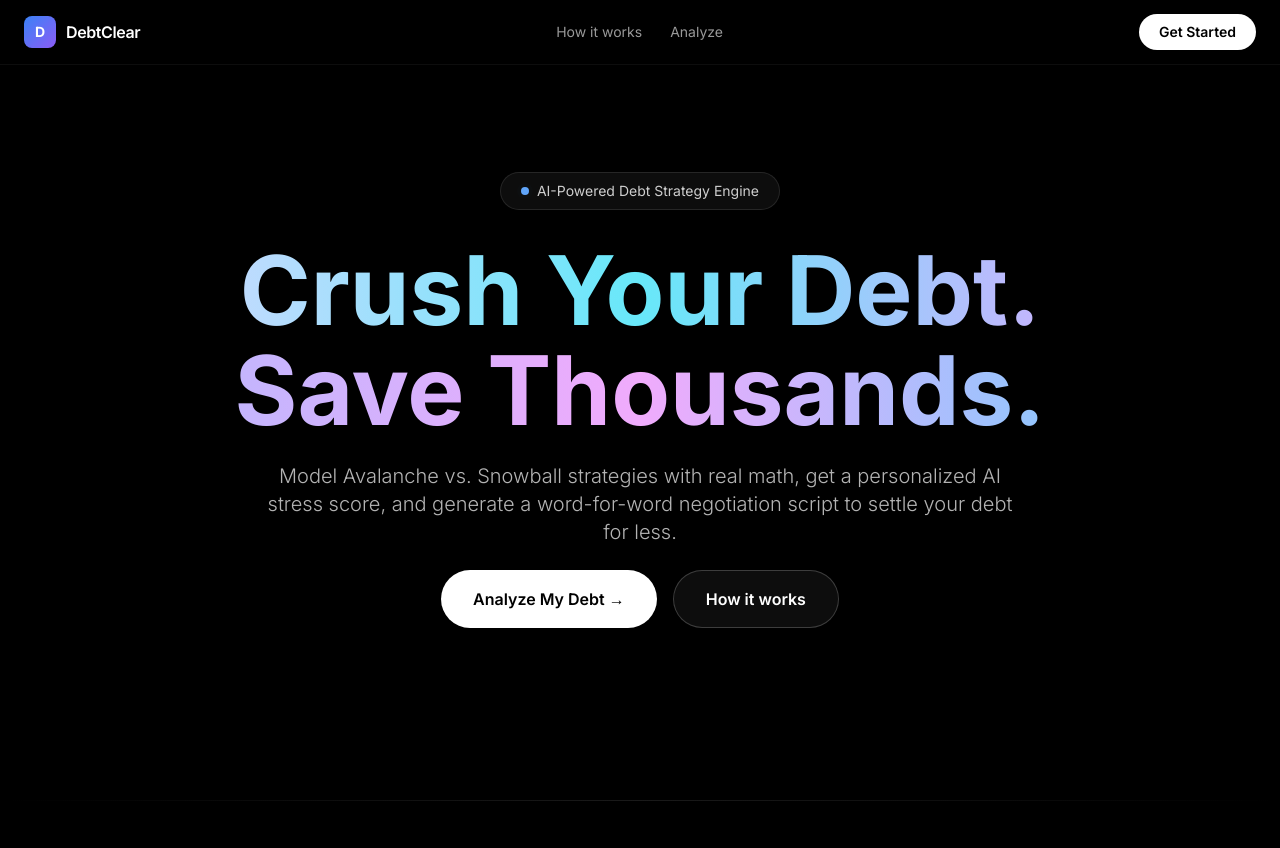
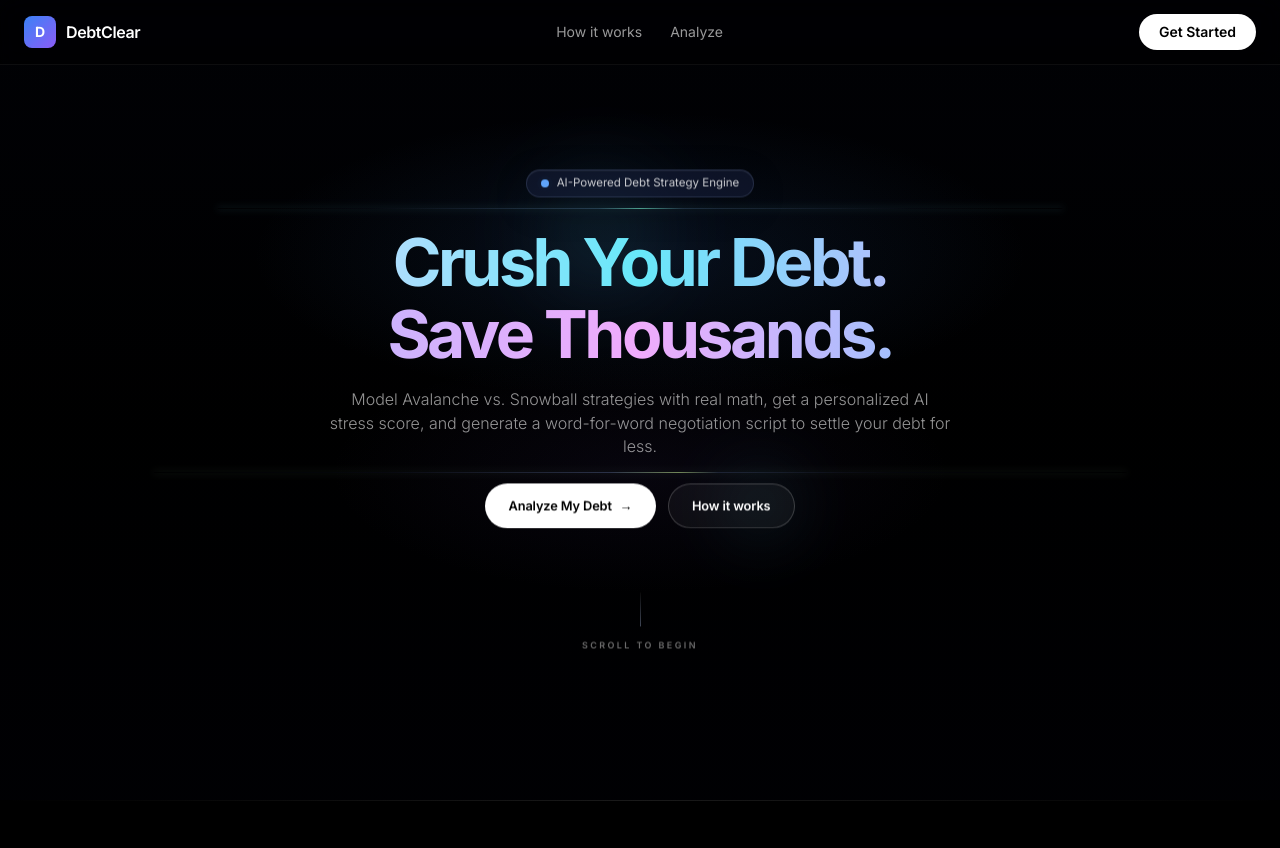
Before and after one commit to aryangorde8/debtclear, a Django app: page / in a window 1280 px wide. Shown: the top 848 px of the page. Run offline with Django 5.2, Linux system fonts and the light colour scheme; some libraries are stand-ins or nearby versions.

Commit message:
feat: add cinematic landing hero

```diff
--- a/templates/index.html
+++ b/templates/index.html
@@ -112,6 +112,119 @@
       .animate-fade-in-up, .animate-fade-in-down { animation: none !important; opacity: 1 !important; }
     }
 
+    /* Reference-inspired landing hero. These styles are deliberately scoped so
+       the later payoff-plan sections can keep their existing visual rhythm. */
+    .hero-theme {
+      min-height: 100svh;
+      isolation: isolate;
+      overflow: hidden;
+      padding-top: 4rem;
+      padding-bottom: 1.5rem;
+    }
+    .hero-vignette {
+      position: absolute;
+      inset: 0;
+      z-index: 0;
+      pointer-events: none;
+      background:
+        radial-gradient(ellipse 42% 25% at 50% 32%, rgba(40, 86, 151, .18), transparent 72%),
+        radial-gradient(ellipse 32% 20% at 50% 59%, rgba(76, 55, 145, .09), transparent 76%),
+        linear-gradient(180deg, rgba(4, 8, 28, .18) 0%, rgba(1, 3, 12, .03) 52%, rgba(0, 1, 7, .42) 100%);
+    }
+    .hero-streak {
+      position: absolute;
+      z-index: 1;
+      height: 1px;
+      pointer-events: none;
+      border-radius: 999px;
+      opacity: .72;
+      mix-blend-mode: screen;
+    }
+    .hero-streak-one {
+      top: 26%;
+      left: 50%;
+      width: min(66vw, 62rem);
+      transform: translateX(-50%);
+      background: linear-gradient(90deg, transparent 0%, rgba(104, 155, 255, .03) 18%, rgba(137, 199, 255, .34) 45%, rgba(119, 255, 214, .9) 50%, rgba(137, 199, 255, .28) 55%, rgba(104, 155, 255, .03) 82%, transparent 100%);
+      box-shadow: 0 0 6px rgba(111, 226, 255, .4), 0 0 24px rgba(87, 163, 255, .14);
+    }
+    .hero-streak-two {
+      top: 59%;
+      left: 50%;
+      width: min(76vw, 72rem);
+      transform: translateX(-50%);
+      background: linear-gradient(90deg, transparent 0%, rgba(111, 149, 255, .06) 24%, rgba(153, 187, 255, .34) 47%, rgba(212, 255, 152, .72) 54%, rgba(149, 183, 255, .22) 58%, rgba(111, 149, 255, .04) 76%, transparent 100%);
+      box-shadow: 0 0 7px rgba(177, 228, 170, .3), 0 0 30px rgba(106, 129, 255, .12);
+    }
+    .hero-flare {
+      position: absolute;
+      z-index: 1;
+      width: 13rem;
+      height: 13rem;
+      pointer-events: none;
+      border-radius: 999px;
+      filter: blur(38px);
+      opacity: .18;
+      background: radial-gradient(circle, rgba(76, 241, 212, .9) 0%, rgba(96, 157, 255, .24) 34%, transparent 72%);
+    }
+    .hero-flare-one { top: 16%; left: calc(50% - 9rem); }
+    .hero-flare-two { top: 50%; left: calc(50% + 1rem); opacity: .13; transform: scale(.72); }
+    .hero-content {
+      position: relative;
+      z-index: 10;
+      width: min(100%, 68rem);
+      transform: translateY(-.6rem);
+    }
+    .hero-badge {
+      padding: .48rem .88rem;
+      font-size: .72rem;
+      line-height: 1;
+      color: rgba(255,255,255,.78);
+      background: rgba(24, 31, 62, .52);
+      border: 1px solid rgba(185, 203, 255, .14);
+      box-shadow: inset 0 1px 0 rgba(255,255,255,.05), 0 10px 36px rgba(0,0,0,.18);
+    }
+    .hero-title {
+      margin: 0;
+      font-size: clamp(3.25rem, 5.15vw, 4.75rem);
+      font-weight: 700;
+      line-height: 1.02;
+      letter-spacing: -.052em;
+    }
+    .hero-title-line { display: block; }
+    .hero-title-line + .hero-title-line { margin-top: .06em; }
+    .hero-subtitle {
+      max-width: 39rem;
+      font-size: clamp(.95rem, 1.25vw, 1.06rem);
+      line-height: 1.48;
+      color: rgba(255,255,255,.58);
+    }
+    .hero-button {
+      min-height: 2.8rem;
+      padding: .72rem 1.45rem;
+      font-size: .8rem;
+      letter-spacing: -.01em;
+    }
+    .hero-scroll-cue {
+      color: rgba(255,255,255,.42);
+      font-size: .56rem;
+      font-weight: 600;
+      letter-spacing: .27em;
+    }
+    .hero-scroll-line {
+      width: 1px;
+      height: 2.15rem;
+      background: linear-gradient(to bottom, rgba(255,255,255,.06), rgba(190, 209, 255, .5));
+    }
+    @media (max-width: 639px) {
+      .hero-theme { padding-top: 4.5rem; }
+      .hero-content { transform: none; }
+      .hero-title { font-size: clamp(2.85rem, 13.5vw, 4rem); letter-spacing: -.05em; }
+      .hero-scroll-cue-wrap { padding-top: 2.75rem; }
+      .hero-streak-one { top: 24%; width: 110vw; }
+      .hero-streak-two { top: 60%; width: 125vw; }
+    }
+
     /* What-if range slider */
     input[type=range].wi-range { -webkit-appearance:none; appearance:none; height:8px; border-radius:9999px; outline:none; }
     input[type=range].wi-range::-webkit-slider-thumb { -webkit-appearance:none; width:20px; height:20px; border-radius:9999px; background:#34d399; box-shadow:0 0 12px rgba(16,185,129,0.6); cursor:pointer; }
@@ -148,31 +261,41 @@
     </div>
   </header>
 
-  <!-- ============ HERO (AnimatedShaderHero) ============ -->
-  <section id="top" class="relative w-full min-h-screen flex flex-col items-center justify-center px-4">
-    <div class="relative z-10 flex flex-col items-center justify-center text-white max-w-5xl mx-auto">
+  <!-- ============ HERO ============ -->
+  <section id="top" class="hero-theme relative w-full flex flex-col items-center justify-center px-4">
+    <div class="hero-vignette" aria-hidden="true"></div>
+    <div class="hero-streak hero-streak-one" aria-hidden="true"></div>
+    <div class="hero-streak hero-streak-two" aria-hidden="true"></div>
+    <div class="hero-flare hero-flare-one" aria-hidden="true"></div>
+    <div class="hero-flare hero-flare-two" aria-hidden="true"></div>
+    <div class="hero-content flex flex-col items-center justify-center text-white mx-auto">
       <div class="mb-8 animate-fade-in-down">
-        <div class="flex items-center gap-2 px-5 py-2 bg-white/5 backdrop-blur-md border border-white/10 rounded-full text-sm">
+        <div class="hero-badge flex items-center gap-2 backdrop-blur-md rounded-full">
           <span class="relative flex h-2 w-2">
             <span class="animate-ping absolute inline-flex h-full w-full rounded-full bg-blue-400 opacity-75"></span>
             <span class="relative inline-flex rounded-full h-2 w-2 bg-blue-400"></span>
           </span>
-          <span class="text-white/80">AI-Powered Debt Strategy Engine</span>
-        </div>
-      </div>
-      <div class="text-center space-y-6">
-        <div class="space-y-1">
-          <h1 class="text-5xl md:text-7xl lg:text-8xl font-bold gradient-text animate-fade-in-up animation-delay-200 leading-[1.05]">Crush Your Debt.</h1>
-          <h1 class="text-5xl md:text-7xl lg:text-8xl font-bold gradient-text-2 animate-fade-in-up animation-delay-400 leading-[1.05]">Save Thousands.</h1>
-        </div>
-        <div class="max-w-3xl mx-auto animate-fade-in-up animation-delay-600">
-          <p class="text-lg md:text-xl text-white/70 font-light leading-relaxed">
+          <span>AI-Powered Debt Strategy Engine</span>
+        </div>
+      </div>
+      <div class="text-center">
+        <h1 class="hero-title">
+          <span class="hero-title-line gradient-text animate-fade-in-up animation-delay-200">Crush Your Debt.</span>
+          <span class="hero-title-line gradient-text-2 animate-fade-in-up animation-delay-400">Save Thousands.</span>
+        </h1>
+        <div class="mt-5 mx-auto animate-fade-in-up animation-delay-600">
+          <p class="hero-subtitle mx-auto font-light">
             Model Avalanche vs. Snowball strategies with real math, get a personalized AI stress score, and generate a word-for-word negotiation script to settle your debt for less.
           </p>
         </div>
-        <div class="flex flex-col sm:flex-row gap-4 justify-center mt-10 animate-fade-in-up animation-delay-800">
-          <a href="#analyze" class="px-8 py-4 btn-white rounded-full font-semibold text-base inline-flex items-center justify-center gap-2">Analyze My Debt →</a>
-          <a href="#how" class="px-8 py-4 bg-white/5 hover:bg-white/10 border border-white/20 hover:border-white/40 text-white rounded-full font-semibold text-base transition-all duration-300 hover:scale-105 backdrop-blur-md inline-flex items-center justify-center">How it works</a>
+        <div class="flex flex-col sm:flex-row gap-3 justify-center mt-5 sm:mt-6 animate-fade-in-up animation-delay-800">
+          <a href="#analyze" class="hero-button btn-white rounded-full font-semibold inline-flex items-center justify-center gap-2">Analyze My Debt <span aria-hidden="true">→</span></a>
+          <a href="#how" class="hero-button bg-white/[.045] hover:bg-white/10 border border-white/20 hover:border-white/40 text-white rounded-full font-semibold transition-all duration-300 hover:scale-105 backdrop-blur-md inline-flex items-center justify-center">How it works</a>
+        </div>
+        <a href="#how" class="hero-scroll-cue-wrap mt-0 flex flex-col items-center gap-3 pt-12 sm:pt-16 animate-fade-in-up animation-delay-800" aria-label="Scroll to learn how DebtClear works">
+          <span class="hero-scroll-line animate-pulse" aria-hidden="true"></span>
+          <span class="hero-scroll-cue uppercase">Scroll to begin</span>
+        </a>
         </div>
       </div>
     </div>
```
